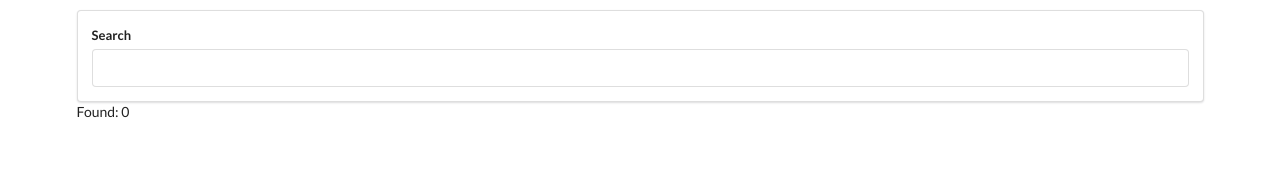
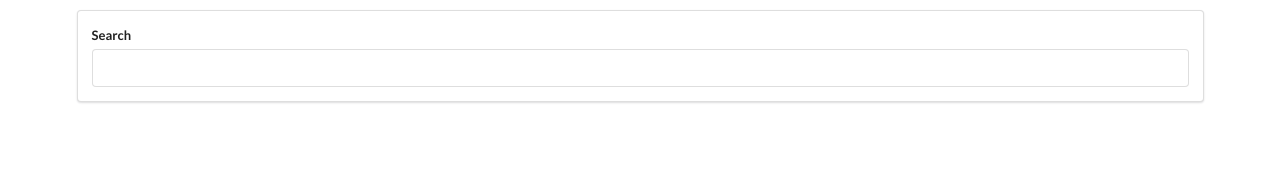
Before and after one commit to CAM603/pictures, a React (Create React App) app: page / in a window 1280 px wide. Shown: the top 172 px of the page. Built offline with nearby package versions, Linux system fonts and the light colour scheme.

Commit message:
uploading pictures

```diff
--- a/src/components/App.js
+++ b/src/components/App.js
@@ -1,6 +1,7 @@
 import React from 'react';
 import unsplash from '../api/unsplash';
 import SearchBar from './SearchBar';
+import ImageList from './ImageList';
 
 class App extends React.Component {
 
@@ -19,7 +20,7 @@ class App extends React.Component {
         return (
             <div className="ui container" style={{marginTop: '10px'}}>
                 <SearchBar onSearchSubmit={this.onSearchSubmit} />
-                Found: {this.state.images.length}
+                <ImageList images={this.state.images}/>
             </div>
         );
     }
--- /dev/null
+++ b/src/components/ImageList.js
@@ -0,0 +1,15 @@
+import React from 'react';
+
+const ImageList = (props) => {
+    const { images } = props;
+    const pics = images.map(({id, urls, description }) => {
+        return <img key={id} src={urls.small} alt={description} />
+    })
+    return (
+        <div>
+            {pics}
+        </div>
+    )
+}
+
+export default ImageList;
```
